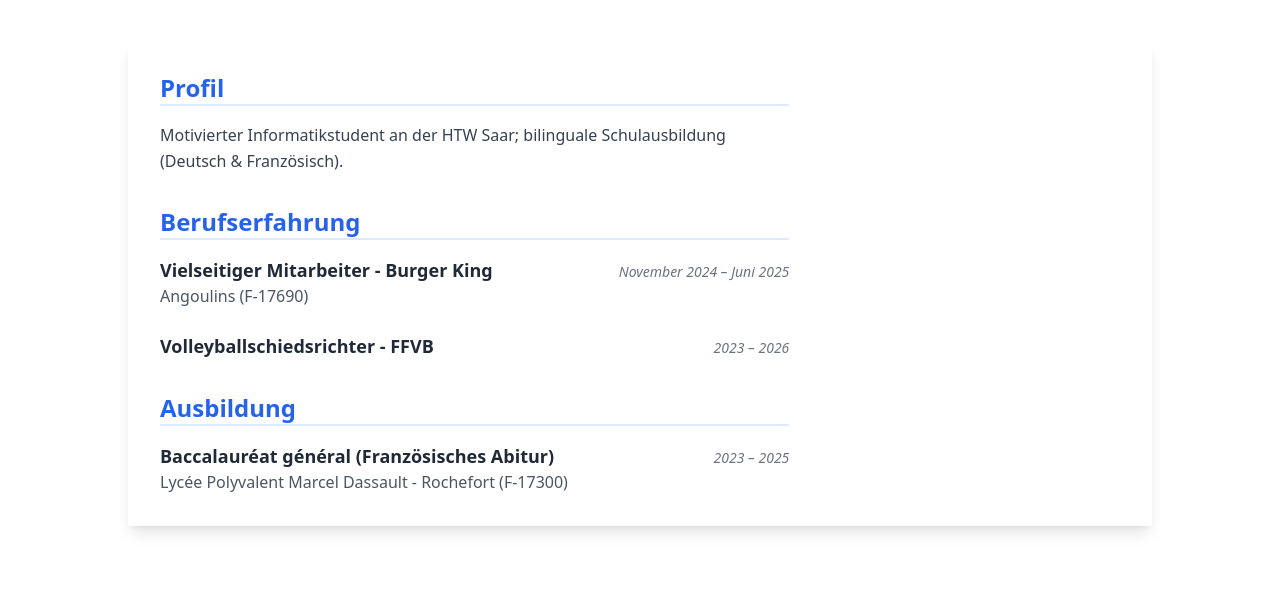
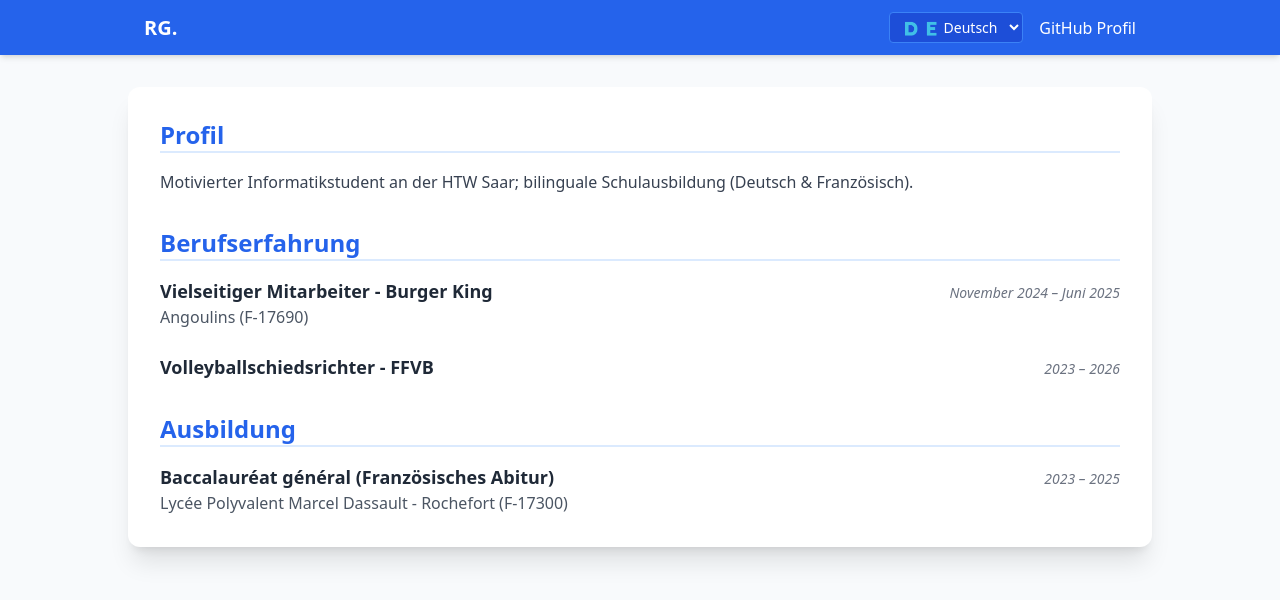
Before and after one commit to Elytt/resume, a plain HTML site: page index.html in a window 1280 px wide. Drawn offline with nearby package versions, Linux system fonts and the light colour scheme.

Commit message:
Creation of nav Section with language selector and debug

```diff
--- a/index.html
+++ b/index.html
@@ -6,9 +6,24 @@
 	<title>CV Raphaël Gimbergues</title>
 	<script src="https://cdn.tailwindcss.com"></script>
  </head>
-<body>
-	<main grid-cols-3>
-			<div class="max-w-5xl mx-auto my-10 p-8 bg-white shadow-lg grid  grid-cols-1 md:grid-cols-3 gap-8 ">
+<body class="bg-slate-50 text-slate-800 font-sans antialiased">
+
+	<nav class="bg-blue-600 text-white shadow-md">
+		<div class="max-w-5xl mx-auto px-4 py-3 flex justify-between items-center">
+ 			<span class="font-bold text-xl">RG.</span>
+
+			<div class="flex items-center gap-4">
+			<select id="langSwitcher" class="bg-blue-700 text-white border border-blue-500 rounded px-2 py-1 text-sm cursor-pointer outline-none hover:bg-blue-800 transition">
+				<option value="de">🇩 🇪  Deutsch</option>
+				<option value="fr">🇫 🇷  Français</option>
+				<option value="en">🇬 🇧  English</option>
+			</select>
+
+			<a href="https://github.com/Elytt" target="_blank" class="hover:text-blue-200 t    ransition-colors">GitHub Profil</a>
+		</div>
+ 	</nav>
+
+		<div class="max-w-5xl mx-auto my-8 p-4 sm:p-8 bg-white shadow-xl rounded-xl">
 				<div class="md:col-span-2 space-y-8">
 						<section>
         <h2 class="text-2xl font-bold text-blue-600 border-b-2 border-blue-100 mb-4">Profil</h2>
@@ -51,6 +66,5 @@
 				<div class="md:col-span-1 space-y-8">
 					</div>
 			</div>
-	</main>
 </body>
 </html>
```
